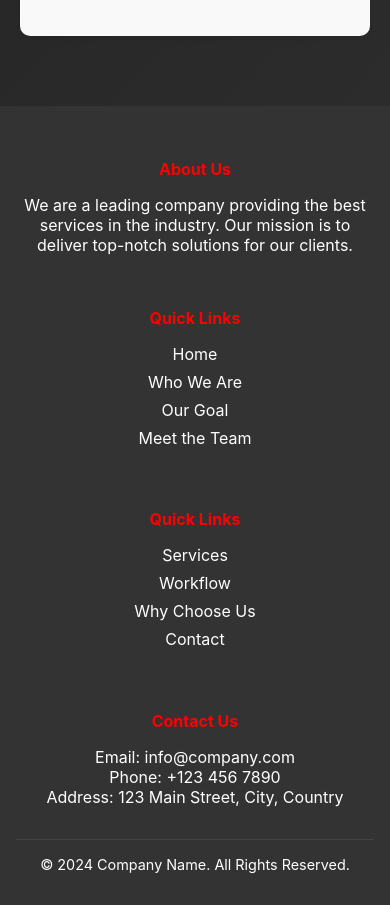
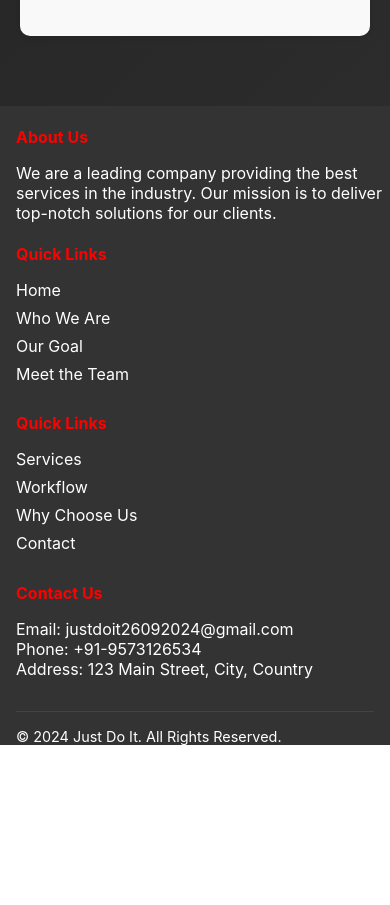
Before and after one commit to PiyushGogo/just-do-it, a React (Create React App) app in the folder just-do-it/: page /why-choose-us in a window 390 px wide. Shown: the part 1198-2103 px from the top of the page. After the commit the page ends 1943 px from the top, so only its background shows below. Built offline with nearby package versions, Linux system fonts and the light colour scheme.

Commit message:
footer fix

```diff
--- a/just-do-it/src/components/Footer/Footer.css
+++ b/just-do-it/src/components/Footer/Footer.css
@@ -10,7 +10,7 @@
     display: flex;
     flex-wrap: wrap;
     justify-content: space-between;
-    gap: 2rem;
+    /* gap: 2rem; */
     max-width: 1200px;
     margin: 0 auto;
   }
@@ -62,8 +62,16 @@
 
   /* Responsive styles */
   @media (max-width: 768px) {
+    .footer{
+      padding: 0rem 1rem;
+      text-align: left;
+    }
     .footer-container {
       flex-direction: column;
       align-items: center;
     }
+    .footer-section {
+
+      min-width: 380px;
+    }
   }
--- a/just-do-it/src/components/Footer/Footer.jsx
+++ b/just-do-it/src/components/Footer/Footer.jsx
@@ -50,13 +50,13 @@ const Footer = () => {
         </div>
         <div className="footer-section">
           <h4>Contact Us</h4>
-          <p>Email: info@company.com</p>
-          <p>Phone: +123 456 7890</p>
+          <p>Email: justdoit26092024@gmail.com</p>
+          <p>Phone: +91-9573126534</p>
           <p>Address: 123 Main Street, City, Country</p>
         </div>
       </div>
       <div className="footer-bottom">
-        <p>&copy; 2024 Company Name. All Rights Reserved.</p>
+        <p>&copy; 2024 Just Do It. All Rights Reserved.</p>
       </div>
     </footer>
   );
--- a/just-do-it/src/pages/ContactUs/ContactUs.css
+++ b/just-do-it/src/pages/ContactUs/ContactUs.css
@@ -22,6 +22,9 @@
 a{
     text-decoration: none;
 }
+.cu-text{
+    padding: 20px;
+}
 
 
 @media (max-width: 750px) {
```
